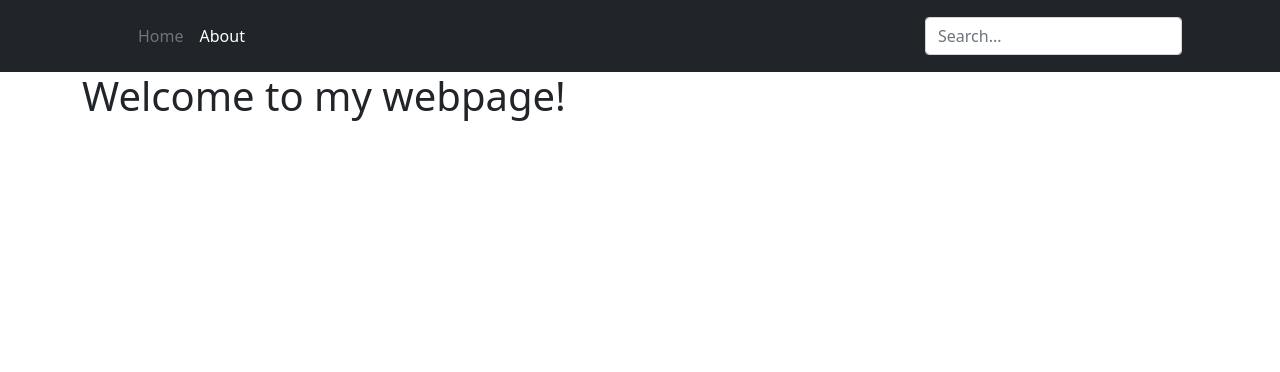
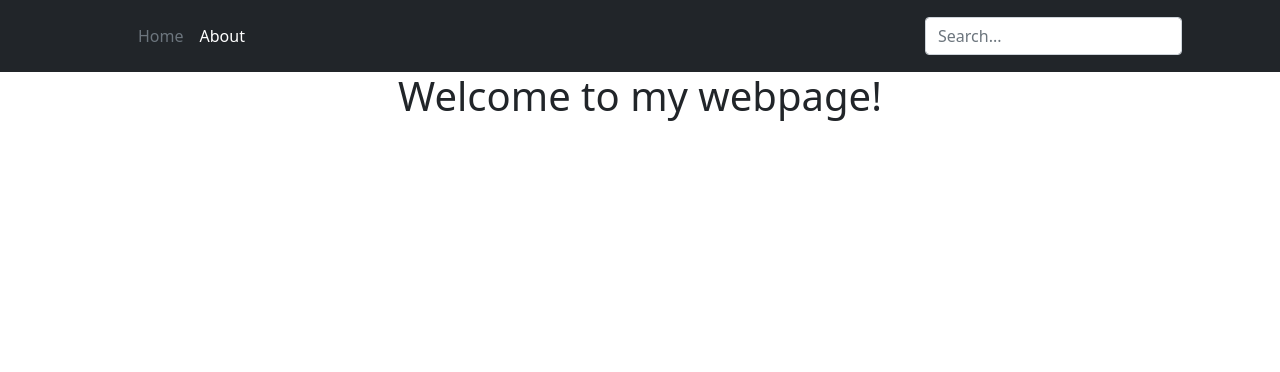
Before and after one commit to yuvneesh/flask, a Flask app: page / in a window 1280 px wide. Shown: the top 372 px of the page. Run offline with Flask 2, Linux system fonts and the light colour scheme.

Commit message:
Centered the headline

```diff
--- a/templates/home.html
+++ b/templates/home.html
@@ -1,6 +1,10 @@
 {% extends "layout.html" %}
 {% block body1 %}
     <div class="container">
-       <h1>Welcome to my webpage!</h1>
-    </div>
+        <div class="row align-items-center">
+            <div class="col">
+                <h1 class="text-center">Welcome to my webpage!</h1>
+            </div>
+
+       </div>
 {% endblock %}
```
